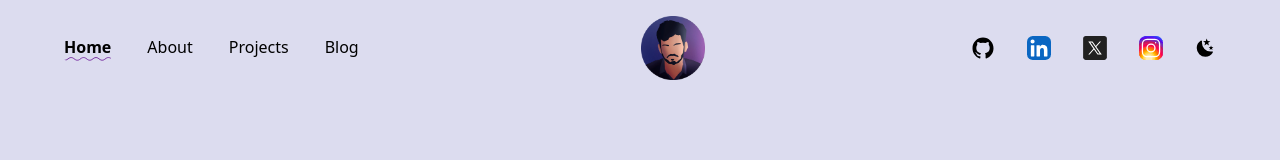
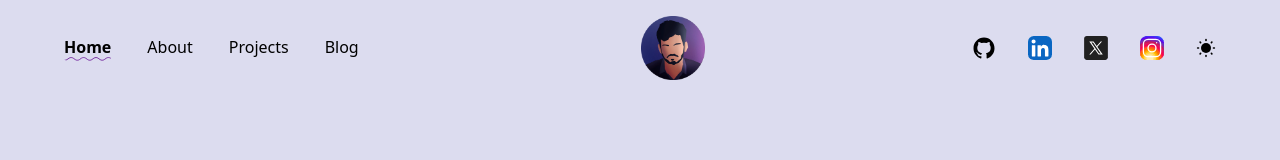
Before and after one commit to grace-anand/portfolio, a Next.js app: page / in a window 1280 px wide. Shown: the top 160 px of the page. Built offline with nearby package versions, Linux system fonts and the light colour scheme.

Commit message:
Fix dark and light mode icons mismatch

```diff
--- a/components/Header/ThemeToggle.tsx
+++ b/components/Header/ThemeToggle.tsx
@@ -7,8 +7,8 @@ export function ThemeToggle() {
 
   return (
     <button onClick={() => setTheme(theme === "light" ? "dark" : "light")}>
-      <Icons.sun className="h-[1.5rem] w-[1.3rem] dark:hidden" />
-      <Icons.moon className="hidden h-5 w-5 dark:block" />
+      <Icons.sun className="hidden h-[1.5rem] w-[1.3rem] dark:block" />
+      <Icons.moon className="h-5 w-5 dark:hidden" />
       <span className="sr-only">Toggle theme</span>
     </button>
   );
```
